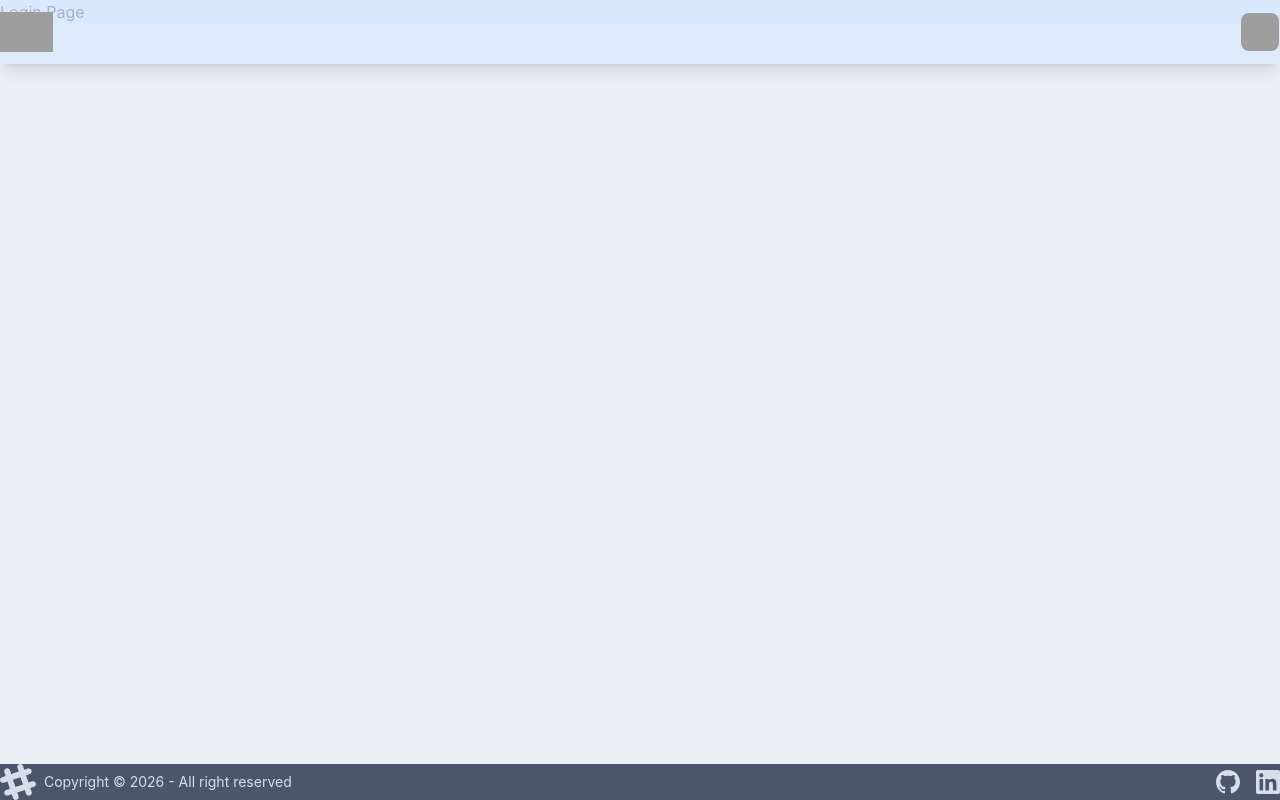
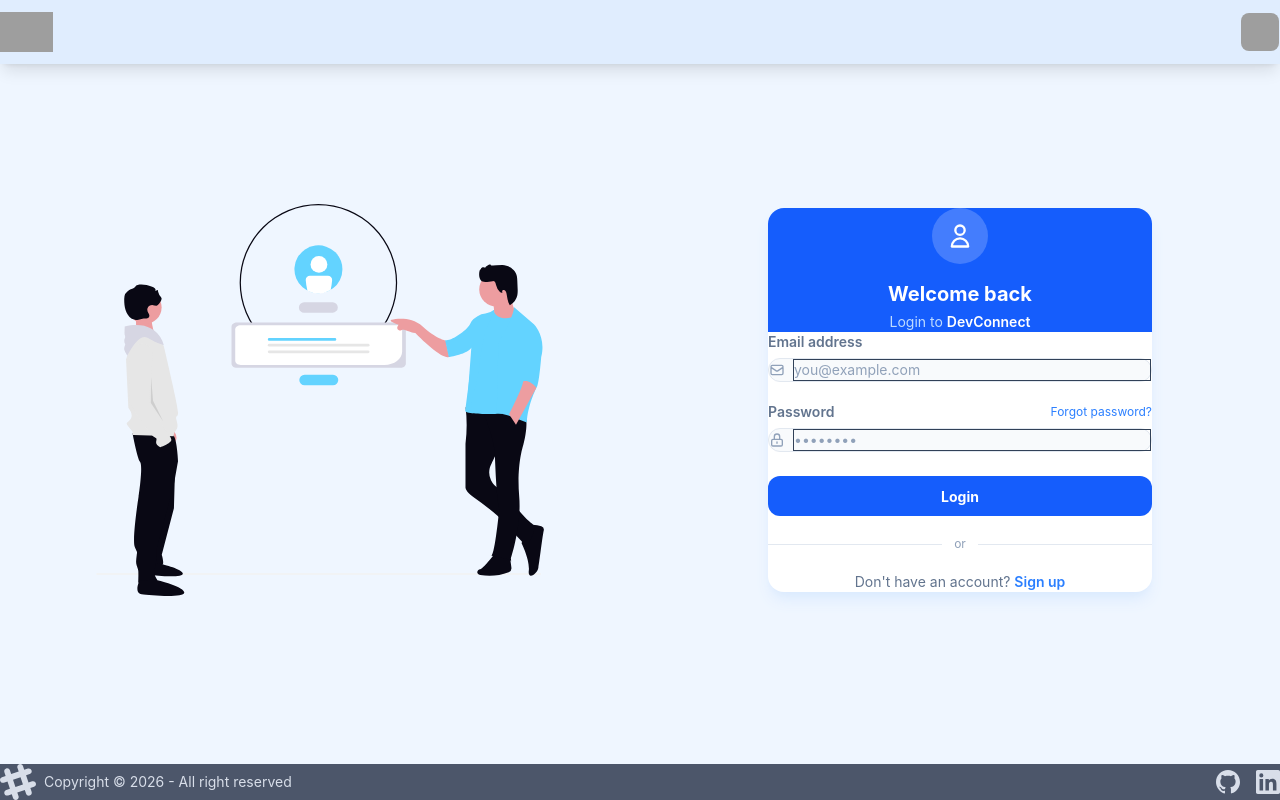
Before and after one commit to amanuniyal01/DevConnect-Frontend, a React (Vite) app: page /app/login in a window 1280 px wide. Built offline with nearby package versions, Linux system fonts and the light colour scheme; grey boxes are pictures that could not be loaded.

Commit message:
Added Login page

```diff
--- a/src/components/Login.jsx
+++ b/src/components/Login.jsx
@@ -1,8 +1,95 @@
 import React from 'react'
+import { useNavigate } from 'react-router'
+import loginImage from "../assets/landing.svg"
 
 function Login() {
+    const navigate = useNavigate()
+
     return (
-        <div>Login Page</div>
+        <div className='bg-blue-50 min-h-screen flex flex-col md:flex-row'>
+
+
+            <div className="hidden md:flex md:w-1/2  items-center justify-center p-12">
+
+                <img
+                    src={loginImage}
+                    alt="DevConnect illustration"
+                    className="w-full max-w-md object-contain"
+                />
+            </div>
+
+
+            <div className="w-full md:w-1/2 flex items-center justify-center px-6 py-12">
+
+                <div className="bg-white rounded-2xl w-full max-w-sm overflow-hidden shadow-lg shadow-blue-100">
+
+
+                    <div className="bg-blue-600 px-8 py-8 text-center">
+                        <div className="w-14 h-14 rounded-full bg-white/20 flex items-center justify-center mx-auto mb-4">
+                            <svg xmlns="http://www.w3.org/2000/svg" className="w-7 h-7 text-white" fill="none" viewBox="0 0 24 24" stroke="currentColor">
+                                <path strokeLinecap="round" strokeLinejoin="round" strokeWidth={2} d="M16 7a4 4 0 11-8 0 4 4 0 018 0zM12 14a7 7 0 00-7 7h14a7 7 0 00-7-7z" />
+                            </svg>
+                        </div>
+                        <h2 className="text-white text-xl font-bold">Welcome back</h2>
+                        <p className="text-blue-200 text-sm mt-1">Login to <span className="text-white font-semibold">DevConnect</span></p>
+                    </div>
+
+
+                    <div className="px-8 py-7 flex flex-col gap-5">
+
+
+                        <div className="flex flex-col gap-1.5">
+                            <label className="text-sm font-semibold text-slate-500">Email address</label>
+                            <div className="flex items-center gap-2 border border-slate-200 rounded-xl px-3 bg-slate-50">
+                                <svg xmlns="http://www.w3.org/2000/svg" className="w-4 h-4 text-slate-400 shrink-0" fill="none" viewBox="0 0 24 24" stroke="currentColor">
+                                    <path strokeLinecap="round" strokeLinejoin="round" strokeWidth={2} d="M3 8l7.89 5.26a2 2 0 002.22 0L21 8M5 19h14a2 2 0 002-2V7a2 2 0 00-2-2H5a2 2 0 00-2 2v10a2 2 0 002 2z" />
+                                </svg>
+                                <input type="email" placeholder="you@example.com"
+                                    className="bg-transparent outline-none text-sm py-3 w-full text-slate-700 placeholder-slate-400" />
+                            </div>
+                        </div>
+
+
+                        <div className="flex flex-col gap-1.5">
+                            <div className="flex justify-between items-center">
+                                <label className="text-sm font-semibold text-slate-500">Password</label>
+                                <a href="#" className="text-xs text-blue-500 hover:text-blue-600">Forgot password?</a>
+                            </div>
+                            <div className="flex items-center gap-2 border border-slate-200 rounded-xl px-3 bg-slate-50">
+                                <svg xmlns="http://www.w3.org/2000/svg" className="w-4 h-4 text-slate-400 shrink-0" fill="none" viewBox="0 0 24 24" stroke="currentColor">
+                                    <path strokeLinecap="round" strokeLinejoin="round" strokeWidth={2} d="M12 15v2m-6 4h12a2 2 0 002-2v-6a2 2 0 00-2-2H6a2 2 0 00-2 2v6a2 2 0 002 2zm10-10V7a4 4 0 00-8 0v4h8z" />
+                                </svg>
+                                <input type="password" placeholder="••••••••"
+                                    className="bg-transparent outline-none text-sm py-3 w-full text-slate-700 placeholder-slate-400" />
+                            </div>
+                        </div>
+
+
+                        <button
+                            onClick={() => navigate("/app")}
+                            className="btn bg-blue-600 hover:bg-blue-700 text-white font-bold rounded-xl w-full border-none mt-1">
+                            Login
+                        </button>
+
+
+                        <div className="flex items-center gap-3">
+                            <div className="flex-1 h-px bg-slate-200" />
+                            <span className="text-xs text-slate-400">or</span>
+                            <div className="flex-1 h-px bg-slate-200" />
+                        </div>
+
+
+                        <p className="text-center text-sm text-slate-500">
+                            Don't have an account?{' '}
+                            <span onClick={() => navigate('/signup')}
+                                className="text-blue-500 font-semibold cursor-pointer hover:text-blue-600">
+                                Sign up
+                            </span>
+                        </p>
+                    </div>
+                </div>
+            </div>
+        </div>
     )
 }
 
```
